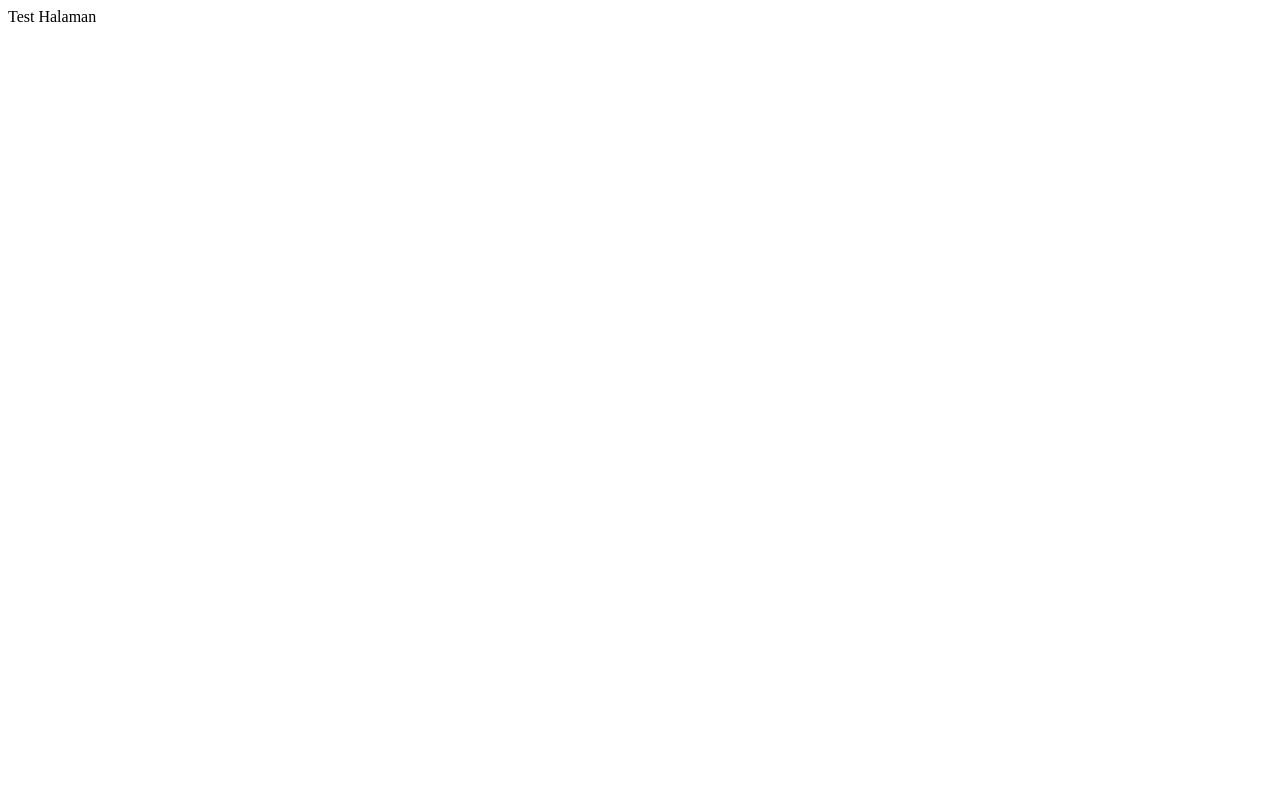
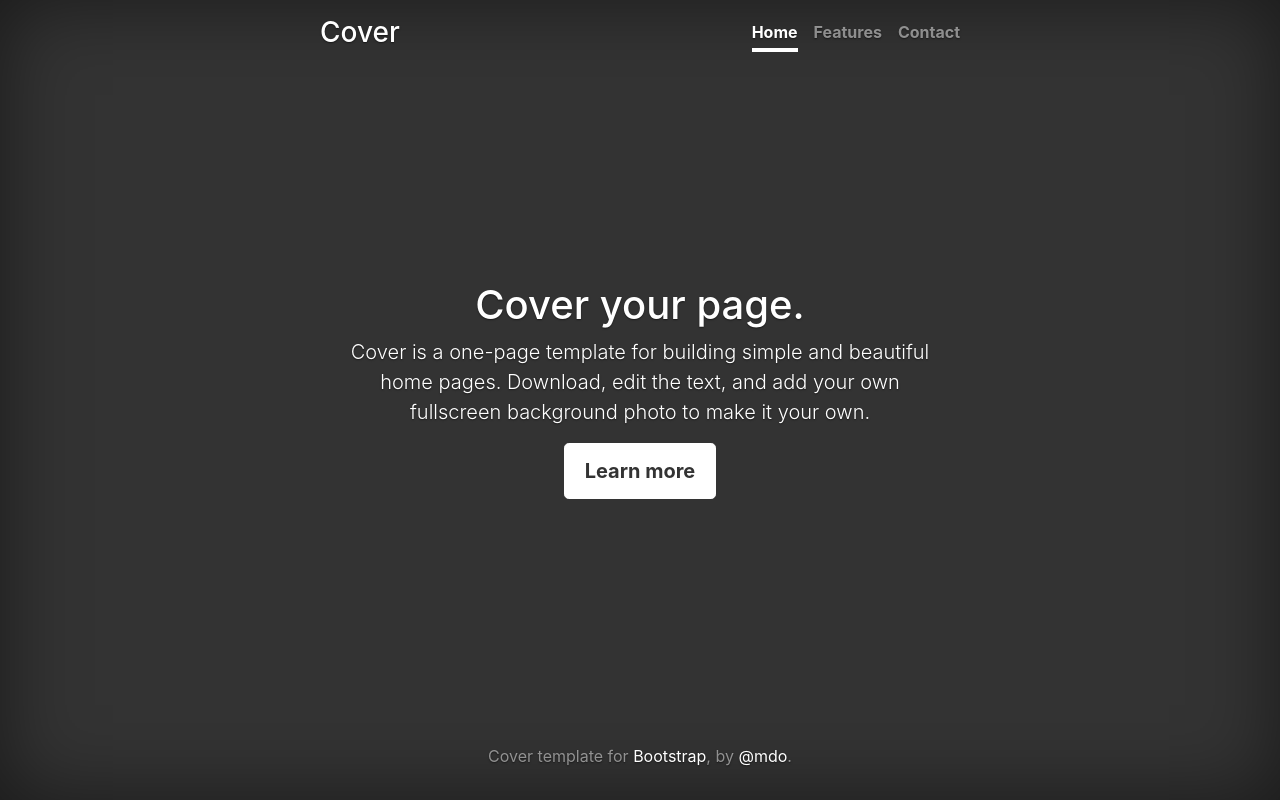
Before and after one commit to ariefrahman14/test, a plain HTML site: page index.html in a window 1280 px wide. Drawn offline with nearby package versions, Linux system fonts and the light colour scheme.

Commit message:
Add files via upload

```diff
--- /dev/null
+++ b/cover.css
@@ -0,0 +1,106 @@
+/*
+ * Globals
+ */
+
+/* Links */
+a,
+a:focus,
+a:hover {
+  color: #fff;
+}
+
+/* Custom default button */
+.btn-secondary,
+.btn-secondary:hover,
+.btn-secondary:focus {
+  color: #333;
+  text-shadow: none; /* Prevent inheritance from `body` */
+  background-color: #fff;
+  border: .05rem solid #fff;
+}
+
+
+/*
+ * Base structure
+ */
+
+html,
+body {
+  height: 100%;
+  background-color: #333;
+}
+
+body {
+  display: -ms-flexbox;
+  display: flex;
+  color: #fff;
+  text-shadow: 0 .05rem .1rem rgba(0, 0, 0, .5);
+  box-shadow: inset 0 0 5rem rgba(0, 0, 0, .5);
+}
+
+.cover-container {
+  max-width: 42em;
+}
+
+
+/*
+ * Header
+ */
+.masthead {
+  margin-bottom: 2rem;
+}
+
+.masthead-brand {
+  margin-bottom: 0;
+}
+
+.nav-masthead .nav-link {
+  padding: .25rem 0;
+  font-weight: 700;
+  color: rgba(255, 255, 255, .5);
+  background-color: transparent;
+  border-bottom: .25rem solid transparent;
+}
+
+.nav-masthead .nav-link:hover,
+.nav-masthead .nav-link:focus {
+  border-bottom-color: rgba(255, 255, 255, .25);
+}
+
+.nav-masthead .nav-link + .nav-link {
+  margin-left: 1rem;
+}
+
+.nav-masthead .active {
+  color: #fff;
+  border-bottom-color: #fff;
+}
+
+@media (min-width: 48em) {
+  .masthead-brand {
+    float: left;
+  }
+  .nav-masthead {
+    float: right;
+  }
+}
+
+
+/*
+ * Cover
+ */
+.cover {
+  padding: 0 1.5rem;
+}
+.cover .btn-lg {
+  padding: .75rem 1.25rem;
+  font-weight: 700;
+}
+
+
+/*
+ * Footer
+ */
+.mastfoot {
+  color: rgba(255, 255, 255, .5);
+}
--- a/index.html
+++ b/index.html
@@ -1,8 +1,63 @@
-<html>
-<head bgcolor=black text=white>
-<title>"Test page"</title>
-</head>
-<body>
- <p> Test Halaman</p>
+<!doctype html>
+<html lang="en">
+  <head>
+    <meta charset="utf-8">
+    <meta name="viewport" content="width=device-width, initial-scale=1, shrink-to-fit=no">
+    <meta name="description" content="">
+    <meta name="author" content="Mark Otto, Jacob Thornton, and Bootstrap contributors">
+    <meta name="generator" content="Jekyll v4.1.1">
+    <title>Cover Template · Bootstrap</title>
+
+    <link rel="canonical" href="https://getbootstrap.com/docs/4.5/examples/cover/">
+
+    <!-- Bootstrap core CSS -->
+<link href="../assets/dist/css/bootstrap.min.css" rel="stylesheet">
+
+    <style>
+      .bd-placeholder-img {
+        font-size: 1.125rem;
+        text-anchor: middle;
+        -webkit-user-select: none;
+        -moz-user-select: none;
+        -ms-user-select: none;
+        user-select: none;
+      }
+
+      @media (min-width: 768px) {
+        .bd-placeholder-img-lg {
+          font-size: 3.5rem;
+        }
+      }
+    </style>
+    <!-- Custom styles for this template -->
+    <link href="cover.css" rel="stylesheet">
+  </head>
+  <body class="text-center">
+    <div class="cover-container d-flex w-100 h-100 p-3 mx-auto flex-column">
+  <header class="masthead mb-auto">
+    <div class="inner">
+      <h3 class="masthead-brand">Cover</h3>
+      <nav class="nav nav-masthead justify-content-center">
+        <a class="nav-link active" href="#">Home</a>
+        <a class="nav-link" href="#">Features</a>
+        <a class="nav-link" href="#">Contact</a>
+      </nav>
+    </div>
+  </header>
+
+  <main role="main" class="inner cover">
+    <h1 class="cover-heading">Cover your page.</h1>
+    <p class="lead">Cover is a one-page template for building simple and beautiful home pages. Download, edit the text, and add your own fullscreen background photo to make it your own.</p>
+    <p class="lead">
+      <a href="#" class="btn btn-lg btn-secondary">Learn more</a>
+    </p>
+  </main>
+
+  <footer class="mastfoot mt-auto">
+    <div class="inner">
+      <p>Cover template for <a href="https://getbootstrap.com/">Bootstrap</a>, by <a href="https://twitter.com/mdo">@mdo</a>.</p>
+    </div>
+  </footer>
+</div>
 </body>
 </html>
```
